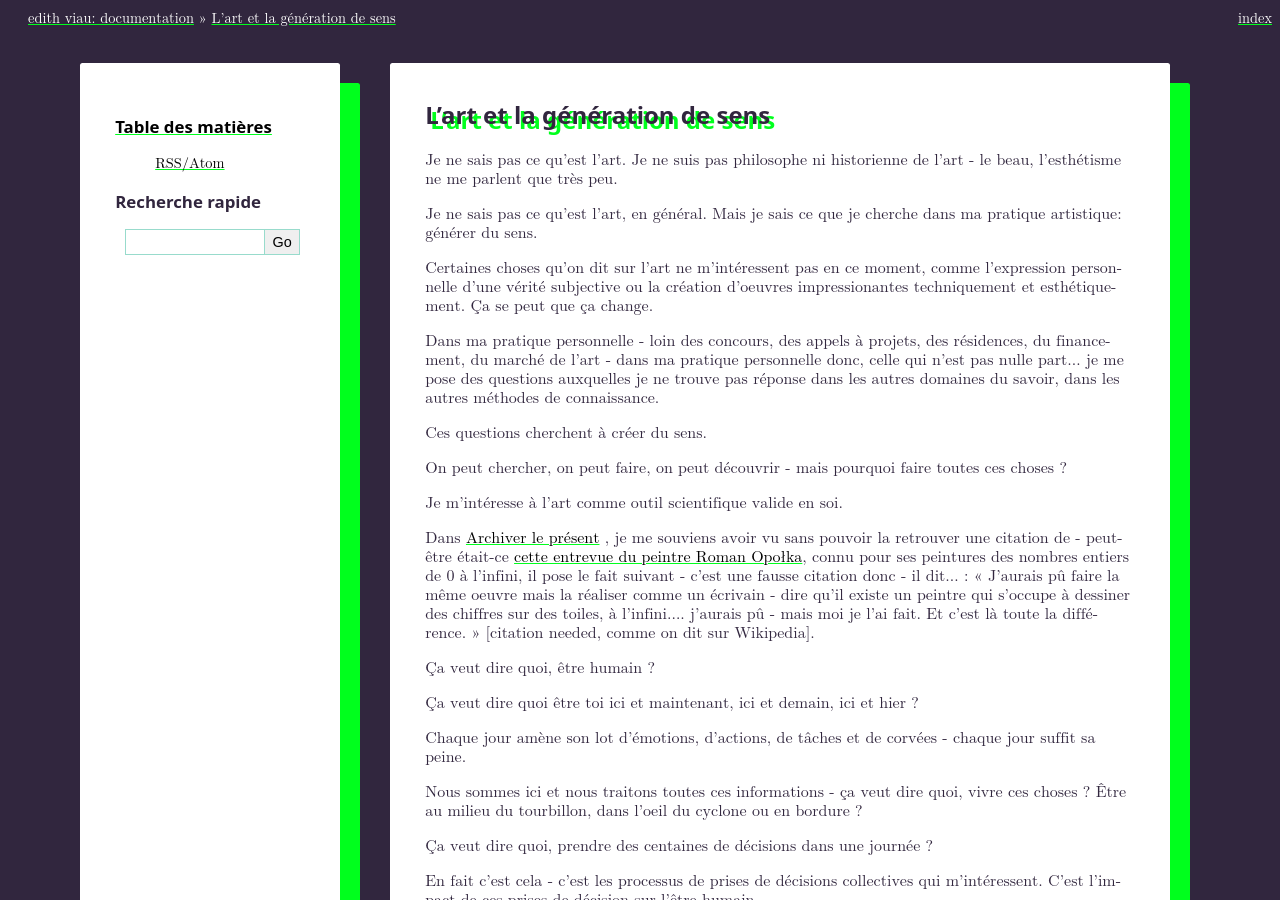
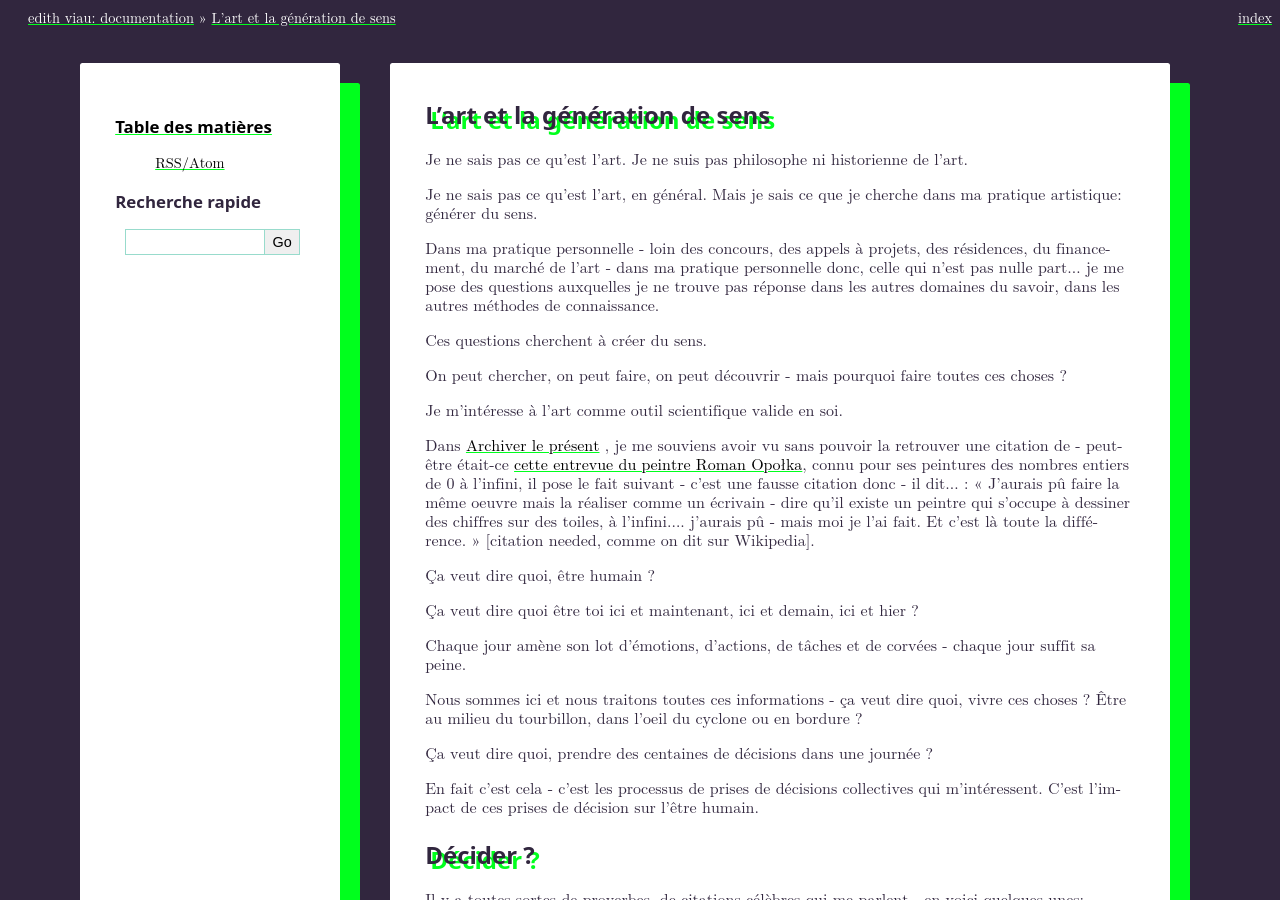
Before and after one commit to eviau/blogue, a Sphinx documentation site: the page built from docs/what-is-art.rst, in a window 1280 px wide and 900 px high. Built offline with Sphinx 7.4.7, drawn with Linux system fonts in a browser that asks for light colours.

Commit message:
auto-censure

```diff
--- a/docs/what-is-art.rst
+++ b/docs/what-is-art.rst
@@ -6,11 +6,9 @@
    :author: me
    :language: fr
 
-Je ne sais pas ce qu'est l'art. Je ne suis pas philosophe ni historienne de l'art - le beau, l'esthétisme ne me parlent que très peu.
+Je ne sais pas ce qu'est l'art. Je ne suis pas philosophe ni historienne de l'art.
 
 Je ne sais pas ce qu'est l'art, en général. Mais je sais ce que je cherche dans ma pratique artistique: générer du sens.
-
-Certaines choses qu'on dit sur l'art ne m'intéressent pas en ce moment, comme l'expression personnelle d'une vérité subjective ou la création d'oeuvres impressionantes techniquement et esthétiquement. Ça se peut que ça change.
 
 Dans ma pratique personnelle - loin des concours, des appels à projets, des résidences, du financement, du marché de l'art - dans ma pratique personnelle donc, celle qui n'est pas nulle part... je me pose des questions auxquelles je ne trouve pas réponse dans les autres domaines du savoir, dans les autres méthodes de connaissance.
 
```
